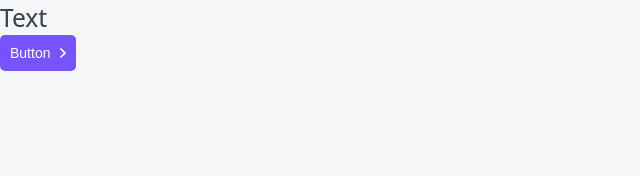
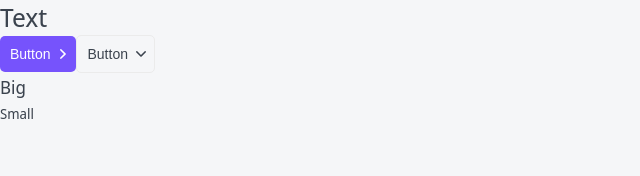
Before and after one commit to Igorg599/top-api_next.js, a Next.js app: page / in a window 1280 px wide. Shown: the top 176 px of the page, without its empty margins (0-640 px from the left). Built offline with nearby package versions, Linux system fonts and the light colour scheme.

Commit message:
add paragraph component

```diff
--- /dev/null
+++ b/components/P/P.module.css
@@ -0,0 +1,18 @@
+.p {
+	margin: 0;
+}
+
+.s {
+	font-size: 14px;
+	line-height: 24px;
+}
+
+.m {
+	font-size: 16px;
+	line-height: 24px;
+}
+
+.l {
+	font-size: 18px;
+	line-height: 29px;
+}
--- /dev/null
+++ b/components/P/P.tsx
@@ -0,0 +1,23 @@
+import { PProps } from "./P.props"
+import styles from "./P.module.css"
+import cn from "classnames"
+
+export const P = ({
+  size = "m",
+  children,
+  className,
+  ...props
+}: PProps): JSX.Element => {
+  return (
+    <p
+      className={cn(styles.p, className, {
+        [styles.s]: size == "s",
+        [styles.m]: size == "m",
+        [styles.l]: size == "l",
+      })}
+      {...props}
+    >
+      {children}
+    </p>
+  )
+}
--- a/components/index.ts
+++ b/components/index.ts
@@ -1,2 +1,3 @@
 export * from "./Htag/Htag"
 export * from "./Button/Button"
+export * from "./P/P"
--- a/pages/index.tsx
+++ b/pages/index.tsx
@@ -1,4 +1,4 @@
-import { Htag, Button } from "../components"
+import { Htag, Button, P } from "../components"
 
 export default function Home(): JSX.Element {
   return (
@@ -7,6 +7,11 @@ export default function Home(): JSX.Element {
       <Button appearance="primary" arrow="right">
         Button
       </Button>
+      <Button appearance="ghost" arrow="down">
+        Button
+      </Button>
+      <P size="l">Big</P>
+      <P size="s">Small</P>
     </div>
   )
 }
```
Also changed, not shown: components/P/P.props.ts (added, +10 -0 lines).
